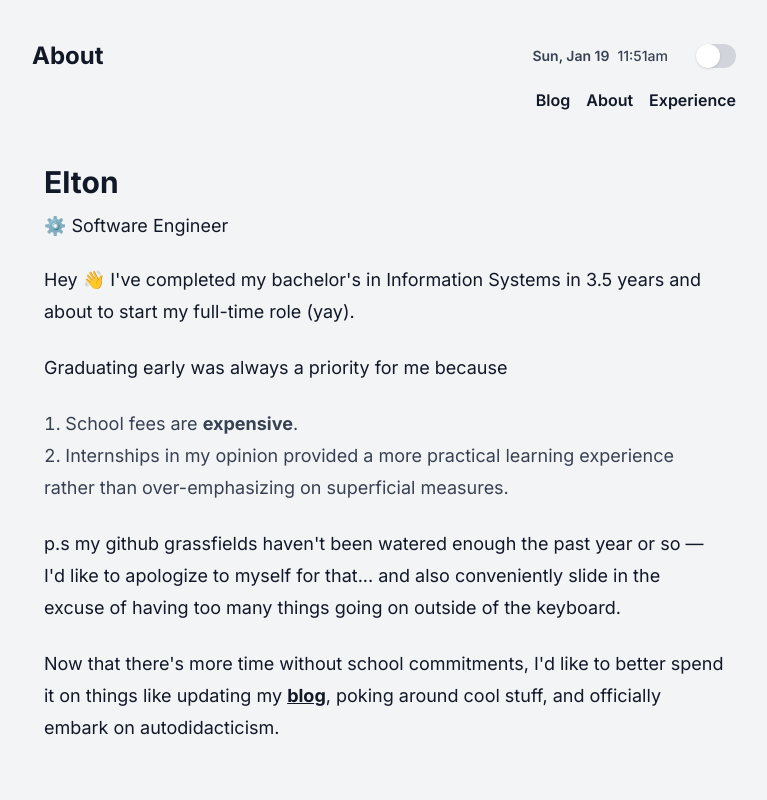
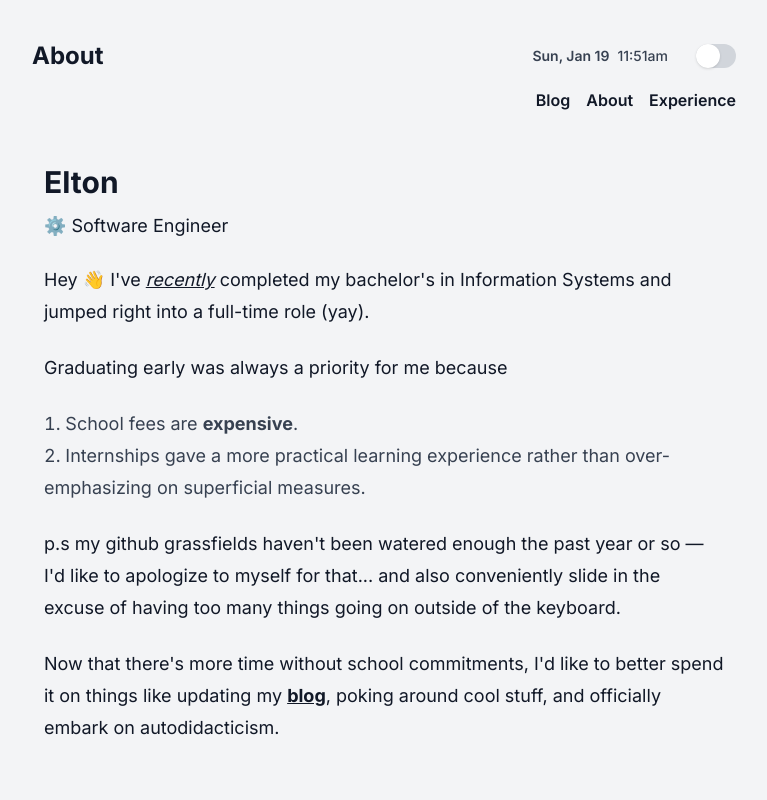
Before and after one commit to elt0nxale/elton, a Next.js app: page / in a window 1280 px wide. Shown: the top 800 px of the page, without its empty margins (256-1023 px from the left). Built offline with nearby package versions, Linux system fonts and the light colour scheme.

Commit message:
feat: edit about section

```diff
--- a/src/components/Homepage.tsx
+++ b/src/components/Homepage.tsx
@@ -28,14 +28,14 @@ export default function Homepage() {
                     </div>
                 </div>
                 <p className={paragraphClasses}>
-                    Hey 👋 I&apos;ve <ConfettiTimer seconds={seconds}/> completed my bachelor&apos;s in Information Systems in 3.5 years and about to start my full-time role (yay).
+                    Hey 👋 I&apos;ve <ConfettiTimer word={"recently"} seconds={seconds}/> completed my bachelor&apos;s in Information Systems and jumped right into a full-time role (yay).
                 </p>
                 <p className={paragraphClasses}>
                     Graduating early was always a priority for me because
                 </p>
                 <ol className="mt-6 text-lg leading-8 text-gray-700 dark:text-gray-400 text-start list-decimal list-inside">
                     <li>School fees are <b>expensive</b>.</li>
-                    <li>Internships in my opinion provided a more practical learning experience rather than over-emphasizing on superficial measures.</li>
+                    <li>Internships gave a more practical learning experience rather than over-emphasizing on superficial measures.</li>
                 </ol>
                 <p className={paragraphClasses}>
                     p.s my github grassfields haven&apos;t been watered enough the past year or so — I&apos;d like to apologize to myself for that... and also conveniently slide in the excuse of having too many things going on outside of the keyboard.
```
